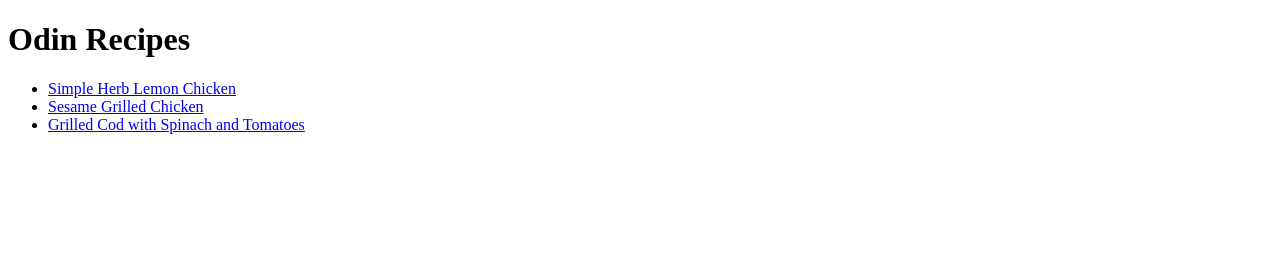
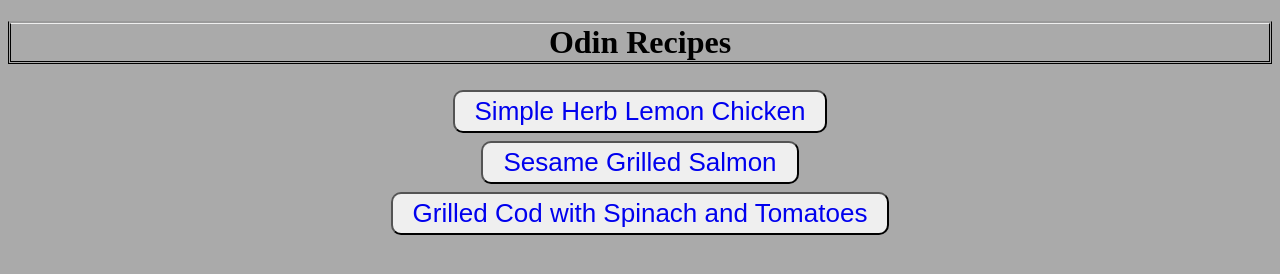
Before and after one commit to Arodjmac/odin-recipes, a plain HTML site: page index.html in a window 1280 px wide. Drawn offline with Linux system fonts and the light colour scheme.

Commit message:
Add css to recipes

```diff
--- a/index.html
+++ b/index.html
@@ -1,16 +1,17 @@
 <!DOCTYPE html>
 <html lang="en">
 <head>
+    <link rel="stylesheet" href="styles.css" />
     <meta charset="UTF-8">
     <meta name="viewport" content="width=device-width, initial-scale=1.0">
-    <title>Document</title>
+    <title>My Odin Recipes</title>
 </head>
 <body>
-   <h1>Odin Recipes</h1>
-   <ul>
-      <li><a href="recipes/simple-herb-lemon-chicken.html">Simple Herb Lemon Chicken</a></li>
-      <li><a href="recipes/sesame-grilled-chicken.html">Sesame Grilled Chicken</a></li>
-      <li><a href="recipes/grilled-cod-with-spinach-and-tomatoes.html">Grilled Cod with Spinach and Tomatoes</a></li>
+   <h1 class="odin">Odin Recipes</h1>
+   <ul class="recipe_links">
+      <li><button><a target="_blank" href="recipes/simple-herb-lemon-chicken.html">Simple Herb Lemon Chicken</a></button></li>
+      <li><button><a target="_blank" href="recipes/sesame-grilled-salmon.html">Sesame Grilled Salmon</a></button></li>
+      <li><button><a target="_blank" href="recipes/grilled-cod-with-spinach-and-tomatoes.html">Grilled Cod with Spinach and Tomatoes</a></button></li>
    </ul>
 </body>
 </html>
--- /dev/null
+++ b/styles.css
@@ -0,0 +1,63 @@
+body {
+    background-color: rgb(170, 170, 170);
+
+}
+
+button {
+    color: rgb(0, 17, 255);
+    font-size: 26px;
+    padding: 4px 20px;
+    border-radius: 10px;
+    margin: 4px;
+
+}
+
+button:hover {
+    cursor: pointer;
+}
+
+a:link {
+    text-decoration: none;
+}
+
+a:visited {
+    color: blueviolet;
+}
+
+ul {
+    list-style-type: none;
+    margin: 0%;
+    padding: 0%;
+}
+
+.recipe_links  {
+    text-align: center;
+}
+
+.odin {
+    text-align: center;
+}
+
+h1 {
+    border-style: groove double double;
+    text-align: center;
+}
+
+ol {
+    padding: 16px;
+}
+
+img {
+    display: block;
+    margin-left: auto;
+    margin-right: auto;
+    margin-bottom: 20px;
+    max-width: 400px;
+}
+
+h4 {
+    font-style: italic;
+    max-width: 400px;
+    text-align: center;
+    margin: auto;
+}
```
Also changed, not shown: recipes/grilled-cod-with-spinach-and-tomatoes.html (+1 -0 lines), recipes/sesame-grilled-salmon.html (+1 -0 lines), recipes/simple-herb-lemon-chicken.html (+1 -0 lines).
